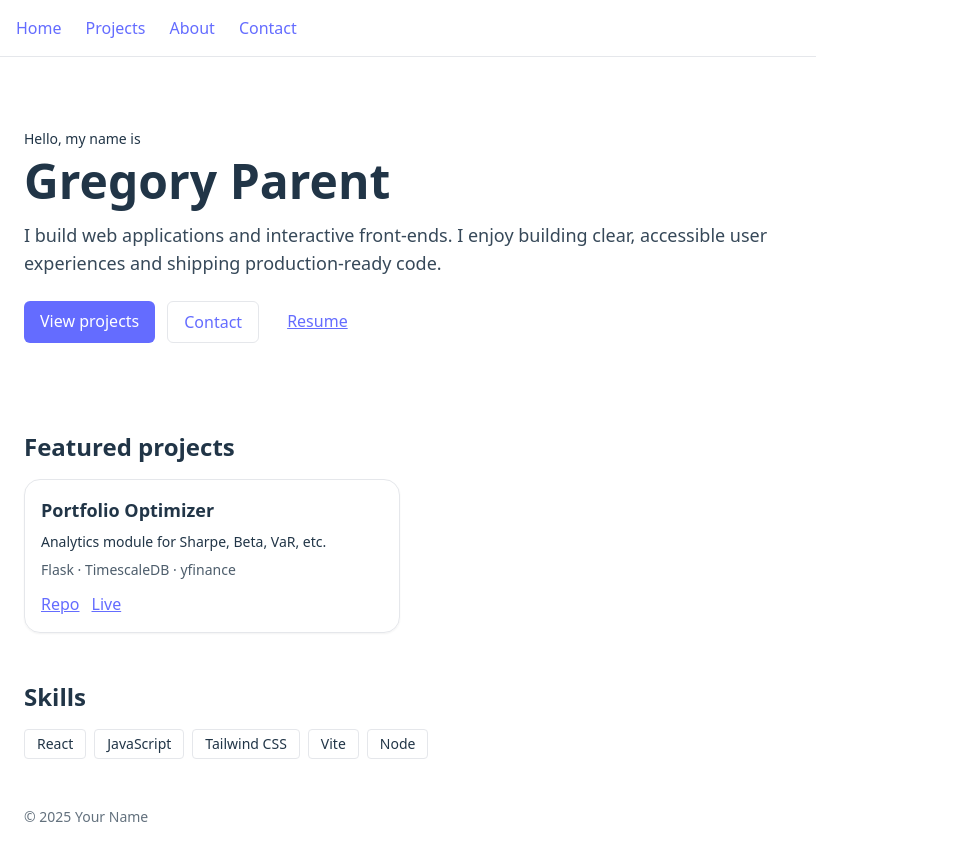
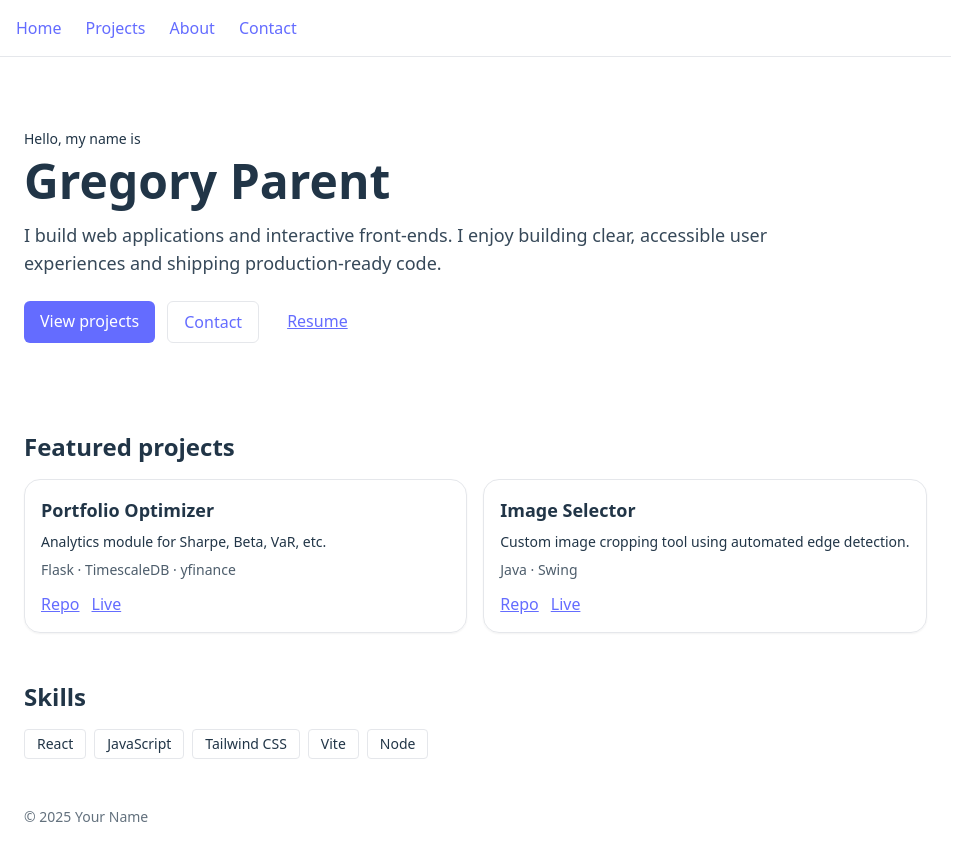
Before and after one commit to gregparent21/gregparent21.github.io, a React (Vite) app: page / in a window 1280 px wide. Shown: the whole page, without its empty margins (0-973 px from the left). Built offline with nearby package versions, Linux system fonts and the light colour scheme.

Commit message:
Updated projects and formatting

```diff
--- a/src/data/projects.js
+++ b/src/data/projects.js
@@ -6,5 +6,12 @@ export const projects = [
     repo: "https://github.com/you/portfolio-optimizer",
     live: "https://you.github.io/portfolio-optimizer"
   },
+  {
+    title: "Image Selector",
+    tech: ["Java","Swing"],
+    desc: "Custom image cropping tool using automated edge detection.",
+    repo: "todo",
+    live: "todo"
+  }
   // add more
 ]
--- a/src/pages/About.jsx
+++ b/src/pages/About.jsx
@@ -3,7 +3,7 @@ export default function About() {
 		<section className="prose max-w-3xl">
 			<h1>About</h1>
 			<p>
-				I'm Gregory — a front-end developer focused on building performant,
+				I'm Greg — a front-end developer focused on building performant,
 				accessible, and maintainable web applications. I enjoy working across
 				the stack to ship features end-to-end, with an emphasis on UX and
 				developer experience.
```
